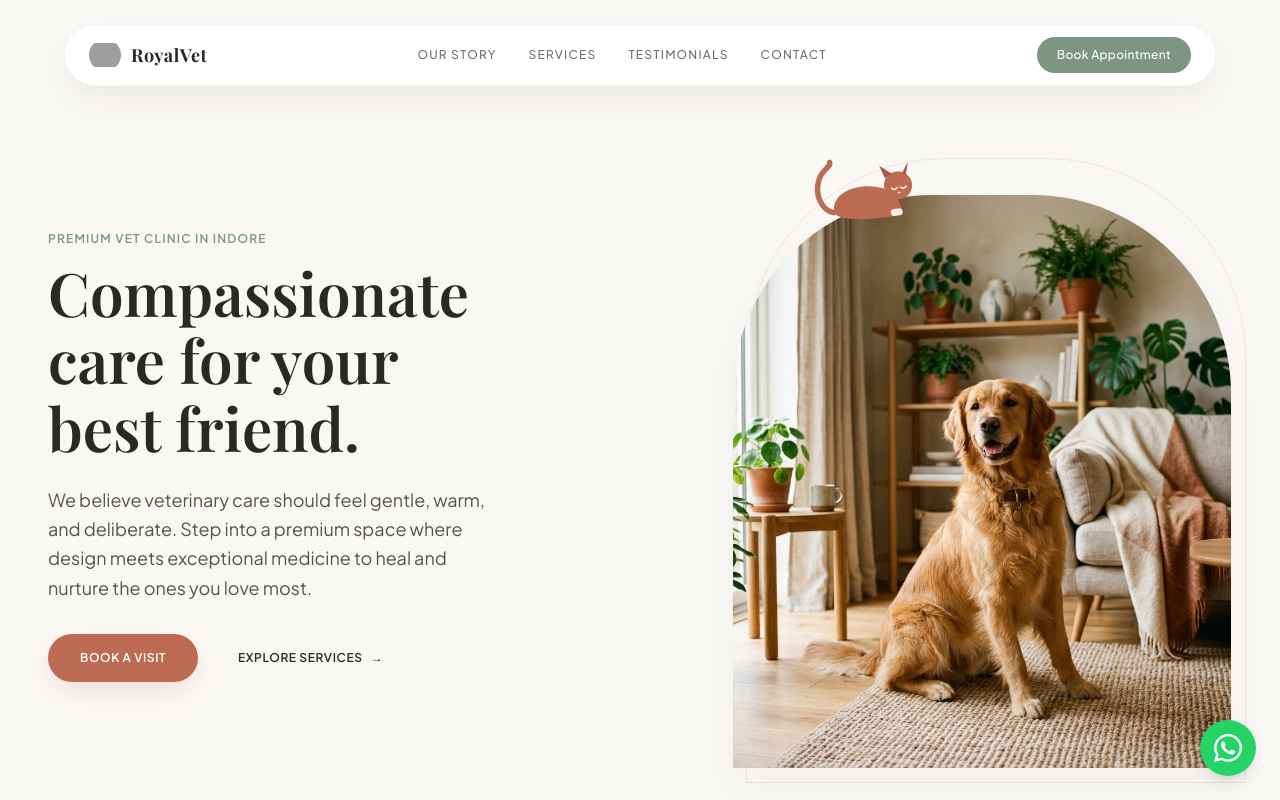
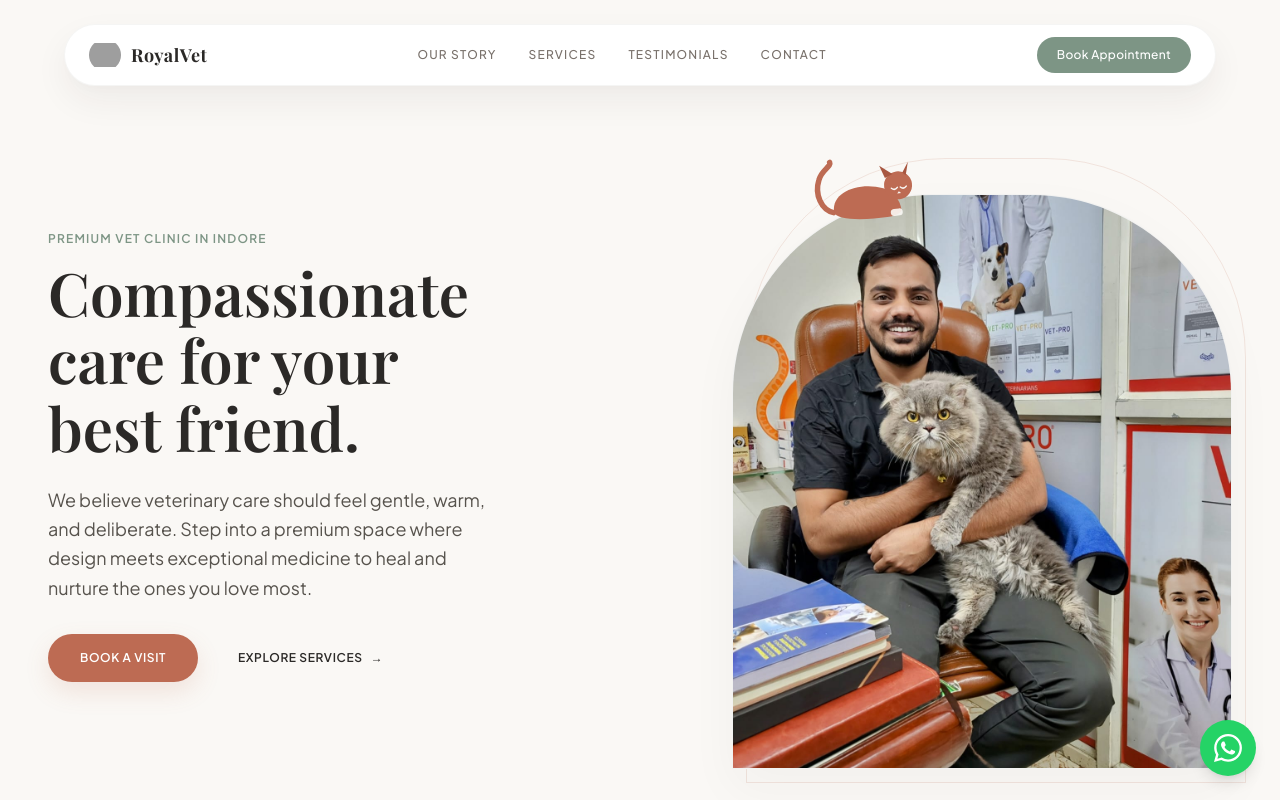
Before and after one commit to arya-5990/royalvetclinicmain, a Next.js app: page / in a window 1280 px wide. Shown: the top 800 px of the page. Built offline with nearby package versions, Linux system fonts and the light colour scheme; grey boxes are pictures that could not be loaded; a web font is replaced by a local one.

Commit message:
Update hero image to display Dr. Abhay

```diff
--- a/src/components/Hero.tsx
+++ b/src/components/Hero.tsx
@@ -123,8 +123,8 @@ export default function Hero() {
                 className="w-full h-full"
               >
                 <img
-                  src="/hero_dog.png"
-                  alt="Beautiful dog in a premium lifestyle setting"
+                  src="/dr Abhay.jpeg"
+                  alt="Dr. Abhay Patel - Chief Veterinary Surgeon"
                   className="w-full h-full object-cover"
                 />
               </motion.div>
```
